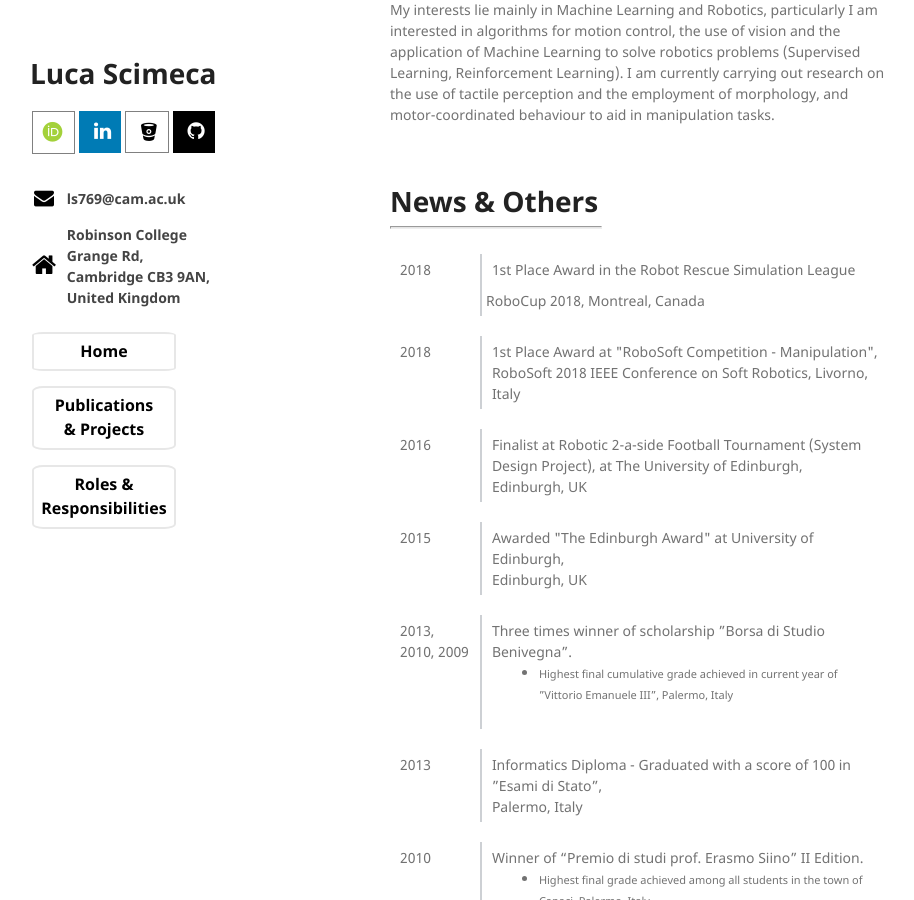
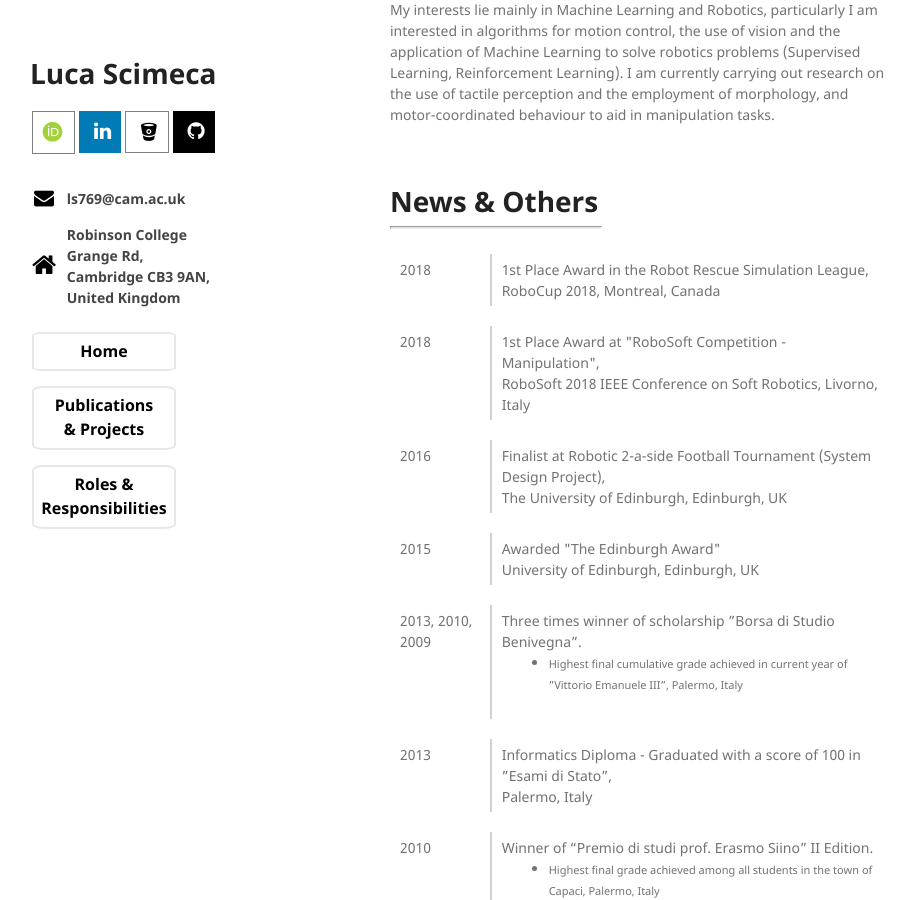
Before and after one commit to lucascimeca/lucascimeca.github.io, a Jekyll site: the page built from index.md, in a window 1280 px wide and 900 px high, scrolled down 1012 px. Shown: the whole window, without its empty margins (180-1094 px from the left). Built offline with Jekyll 4.4.1, drawn with Linux system fonts in a browser that asks for light colours; nearby versions of some CDN libraries; some web fonts are replaced; the repository's description, which GitHub fills in, is left out.

Commit message:
Update index.md

```diff
--- a/index.md
+++ b/index.md
@@ -34,9 +34,8 @@ My interests lie mainly in Machine Learning and Robotics, particularly I am inte
 <table width="800">
   <tr>
     <td style="border-right: 2px solid #cdd0d4; vertical-align:top; text-align=right"> 2018 </td>
-    <td> 1st Place Award in the Robot Rescue Simulation League </td>
+    <td> 1st Place Award in the Robot Rescue Simulation League, <br/>RoboCup 2018, Montreal, Canada </td>
   </tr>
-  <tr><td style="border-right: 2px solid #cdd0d4; vertical-align:top; text-align=right"></td><td style="padding-left:0.3em"> RoboCup 2018, Montreal, Canada </td></tr>
   <tr><td></td></tr>
   <tr><td></td></tr>
   <tr>
@@ -47,14 +46,14 @@ My interests lie mainly in Machine Learning and Robotics, particularly I am inte
   <tr><td></td></tr>
   <tr>
     <td style="border-right: 2px solid #cdd0d4; vertical-align:top; text-align=right"> 2016 </td>
-    <td> Finalist at Robotic 2-a-side Football Tournament (System Design Project), at The University of
-Edinburgh, <br/>Edinburgh, UK </td>
+    <td> Finalist at Robotic 2-a-side Football Tournament (System Design Project), <br/>The University of
+Edinburgh, Edinburgh, UK </td>
   </tr>
   <tr><td></td></tr>
   <tr><td></td></tr>
   <tr>
     <td style="border-right: 2px solid #cdd0d4; vertical-align:top; text-align=right"> 2015 </td>
-    <td> Awarded "The Edinburgh Award" at University of Edinburgh, <br/>Edinburgh, UK </td>
+    <td> Awarded "The Edinburgh Award" <br/>University of Edinburgh, Edinburgh, UK </td>
   </tr>
   <tr><td></td></tr>
   <tr><td></td></tr>
```
